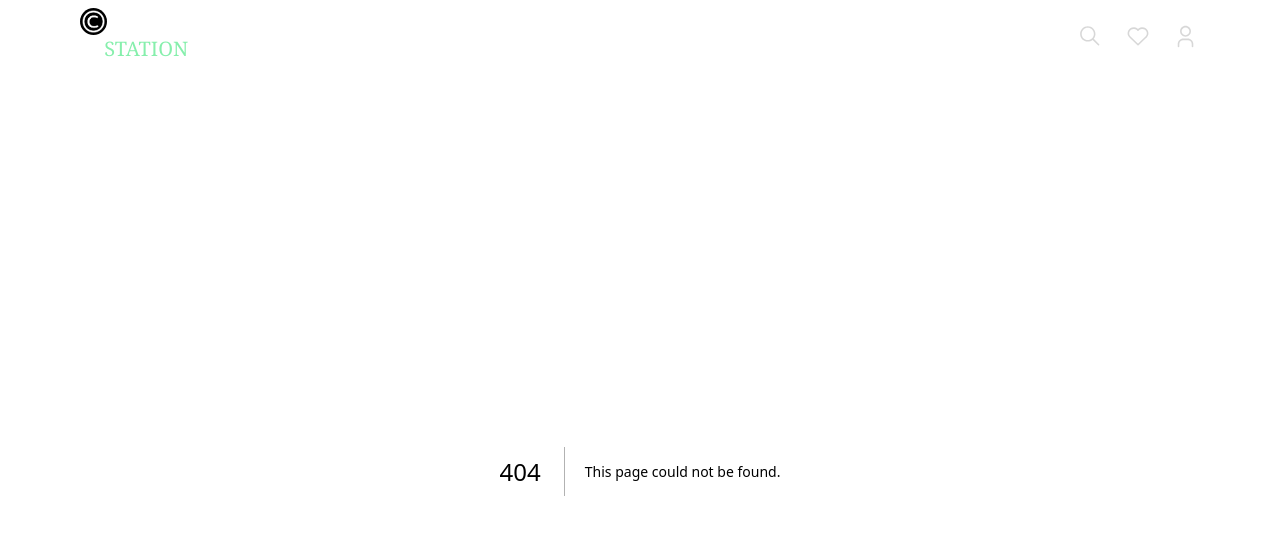
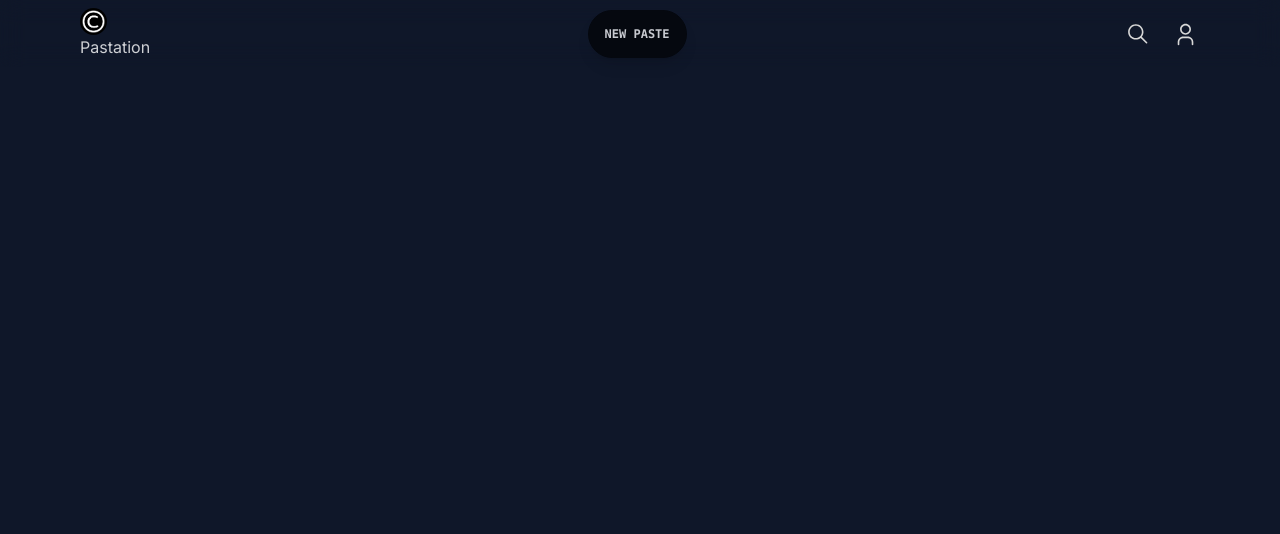
Before and after one commit to man2k/Pastation, a Next.js app: page /about in a window 1280 px wide. Before the commit this address had no page. Shown: the top 534 px of the page. Built offline with nearby package versions, Linux system fonts and the light colour scheme.

Commit message:
UI changes and cleanup

```diff
--- /dev/null
+++ b/app/about/page.tsx
@@ -0,0 +1,19 @@
+import React from "react";
+
+const page = () => {
+  return (
+    <main className="flex min-h-screen flex-col items-center gap-8 px-24 py-5">
+      {/* <div>
+        <h1 className="text-neutral-content text-5xl">
+          <span className="text-stone-300">PA</span>{" "}
+          <span className="text-amber-400">Station</span>
+        </h1>
+        <h2>
+          All In One Pasting <span className="text-emerald-400">Solution</span>
+        </h2>
+      </div> */}
+    </main>
+  );
+};
+
+export default page;
--- a/app/layout.tsx
+++ b/app/layout.tsx
@@ -15,7 +15,7 @@ export default function RootLayout({
   children: React.ReactNode;
 }) {
   return (
-    <html lang="en" data-theme="dark">
+    <html lang="en" data-theme="night">
       <body className={inter.className}>
         <Navbar />
         {children}
--- a/app/page.tsx
+++ b/app/page.tsx
@@ -1,25 +1,26 @@
-"use client";
-import RichTextField from "@/components/RichTextField";
-import CodeTextField from "@/components/CodeTextField";
-import { useState } from "react";
+import Link from "next/link";
 
-export default function Home() {
-  const [richOrCode, setRichOrCode] = useState("Rich");
-  const setField = () => {
-    if (richOrCode == "Rich") setRichOrCode("Code");
-    else setRichOrCode("Rich");
-  };
+const page = () => {
   return (
-    <main className="flex min-h-screen flex-col items-center justify-between px-24 py-5">
-      <div className="flex flex-col justify-center items-center">
-        <input
-          type="checkbox"
-          className="toggle toggle-info"
-          onChange={setField}
-        />
-        <p className="text-blue-500 font-bold">{richOrCode}</p>
+    <main className="flex min-h-screen flex-col items-center gap-8 p-24">
+      <div className="mt-20">
+        <h1 className="text-neutral-content text-5xl">
+          <span className="text-stone-300">PA</span>{" "}
+          <span className="text-amber-400">Station</span>
+        </h1>
+        <h2>
+          All In One Pasting <span className="text-emerald-400">Solution</span>
+        </h2>
       </div>
-      {richOrCode == "Rich" ? <RichTextField /> : <CodeTextField />}
+      <div>
+        <Link href="/paste">
+          <button className="btn border-0 border-b-[1px] border-white">
+            Try it now..
+          </button>
+        </Link>
+      </div>
     </main>
   );
-}
+};
+
+export default page;
--- /dev/null
+++ b/app/paste/Home.tsx
@@ -0,0 +1,46 @@
+"use client";
+import RichTextField from "@/components/RichTextField";
+import CodeTextField from "@/components/CodeTextField";
+import { useState } from "react";
+
+export default function Home() {
+  const [richOrCode, setRichOrCode] = useState("Rich");
+  const setField = () => {
+    if (richOrCode == "Rich") setRichOrCode("Code");
+    else setRichOrCode("Rich");
+  };
+  return (
+    <main className="flex min-h-screen flex-col items-center gap-8 px-24 py-5">
+      {/* <div className="flex flex-col justify-center items-center">
+              <input
+                type="checkbox"
+                className="toggle toggle-accent"
+                onChange={setField}
+              />
+              <p className="font-bold font-mono text-xl mt-2 text-accent">
+                {richOrCode} Field
+              </p>
+            </div> */}
+      <div className="dropdown dropdown-right dropdown-end">
+        <label tabIndex={0} className="btn m-1">
+          {richOrCode}
+        </label>
+        <ul
+          tabIndex={0}
+          className="dropdown-content z-[1] menu p-2 shadow bg-base-100 rounded-box w-52"
+          onChange={setRichOrCode}
+        >
+          <li>
+            <button>Rich Editor</button>
+          </li>
+          <li>
+            <button>Code Editor</button>
+          </li>
+        </ul>
+      </div>
+      <div className="w-full h-full">
+        {richOrCode == "Rich" ? <RichTextField /> : <CodeTextField />}
+      </div>
+    </main>
+  );
+}
--- /dev/null
+++ b/app/paste/page.tsx
@@ -0,0 +1,45 @@
+"use client";
+import RichTextField from "@/components/RichTextField";
+import CodeTextField from "@/components/CodeTextField";
+import { useState } from "react";
+
+export default function Home() {
+  const [richOrCode, setRichOrCode] = useState("Rich");
+  const setField = () => {
+    if (richOrCode == "Rich") setRichOrCode("Code");
+    else setRichOrCode("Rich");
+  };
+  return (
+    <main className="flex min-h-screen flex-col items-center gap-8 px-24 py-5">
+      {/* <div className="flex flex-col justify-center items-center">
+        <input
+          type="checkbox"
+          className="toggle toggle-accent"
+          onChange={setField}
+        />
+        <p className="font-bold font-mono text-xl mt-2 text-accent">
+          {richOrCode} Field
+        </p>
+      </div> */}
+      <div className="dropdown dropdown-left dropdown-end ">
+        <label tabIndex={0} className="btn m-1">
+          {richOrCode}
+        </label>
+        <ul
+          tabIndex={0}
+          className="dropdown-content z-[1] menu p-2 shadow bg-base-100 rounded-box w-52"
+        >
+          <li>
+            <button onClick={setField}>Rich Editor</button>
+          </li>
+          <li>
+            <button onClick={setField}>Code Editor</button>
+          </li>
+        </ul>
+      </div>
+      <div className="w-full h-full">
+        {richOrCode == "Rich" ? <RichTextField /> : <CodeTextField />}
+      </div>
+    </main>
+  );
+}
--- a/components/CodeTextField.tsx
+++ b/components/CodeTextField.tsx
@@ -3,9 +3,9 @@ import { useEffect, useRef, useState } from "react";
 import Editor, { DiffEditor, useMonaco, loader } from "@monaco-editor/react";
 import languages from "../public/assets/languages.json";
 import shortid from "shortid";
-import { stringify } from "flatted";
-import axios from "axios";
-import CryptoJS from "crypto-js";
+// import { stringify } from "flatted";
+// import axios from "axios";
+// import CryptoJS from "crypto-js";
 
 import { v4 as uuidv4 } from "uuid";
 
@@ -51,9 +51,8 @@ const CodeTextField = (props: Props) => {
   // };
 
   return (
-    <div className="flex-col w-full p-5 px-12 text-center">
-      <div className="flex border-1 mb-3">
-        {/* <button onClick={showValue}>Show value</button> */}
+    <div className="flex-col w-full text-center">
+      {/* <div className="flex border-1 mb-3">
         <select
           name={language}
           id="Language"
@@ -90,10 +89,9 @@ const CodeTextField = (props: Props) => {
           <br />
           <label className="bg-black p-1 rounded-xl">Ctrl+F</label>
         </div>
-      </div>
+      </div> */}
       <Editor
-        height="60vh"
-        width="auto"
+        className="min-h-[50vh] w-full border-[1px] border-white border-t-0"
         defaultLanguage="plaintext"
         language={language}
         defaultValue=""
@@ -128,7 +126,7 @@ const CodeTextField = (props: Props) => {
       />
       <div>
         <button
-          className="bg-violet-900 rounded-2xl p-3 text-white text-mono w-28 mt-3 hover:bg-violet-950 hover:font-bold"
+          className="bg-gray-600 h-9 rounded-sm w-32 mt-4 text-base transition ease-in-out hover:font-bold border-b-[1px] border-white shadow-lg shadow-black"
           onClick={handlePaste}
         >
           PASTE
--- a/components/Navbar.tsx
+++ b/components/Navbar.tsx
@@ -3,7 +3,7 @@ import Link from "next/link";
 
 const navIcons = [
   { src: "/assets/icons/search.svg", alt: "search" },
-  { src: "/assets/icons/black-heart.svg", alt: "heart" },
+  // { src: "/assets/icons/black-heart.svg", alt: "heart" },
   { src: "/assets/icons/user.svg", alt: "user" },
 ];
 
@@ -19,10 +19,12 @@ const Navbar = () => {
             src="/logo.png"
             className="rounded-full"
           />
-          <p>
-            <span className="text-white font-serif mr-1">PA</span>
-            <span className="text-green-300 text-xl font-serif">STATION</span>
-          </p>
+          <p className="text-neutral-content">Pastation</p>
+        </Link>
+        <Link href="/paste">
+          <button className="btn text-xs rounded-full font-mono shadow-lg">
+            New Paste
+          </button>
         </Link>
         <div className="flex items-center gap-5">
           {navIcons.map((icon) => (
--- a/components/RichTextField.tsx
+++ b/components/RichTextField.tsx
@@ -14,7 +14,13 @@ const SunEditor = dynamic(() => import("suneditor-react"), {
   ssr: false,
 });
 
-const RichTextField = ({ gotContent, pasteID, submit }) => {
+type Props = {
+  gotContent?: string;
+  pasteID?: string;
+  submit?: any;
+};
+
+const RichTextField = ({ gotContent, pasteID, submit }: Props) => {
   const [content, setContent] = useState("");
   const router = useRouter();
 
@@ -51,9 +57,8 @@ const RichTextField = ({ gotContent, pasteID, submit }) => {
       });
   };
   return (
-    <div className="flex flex-col justify-center items-center w-full p-10 border-2 border-white">
+    <div className="flex flex-col justify-center items-center w-full">
       {submit != false ? (
-        <div className="w-full h-full border-2 border-white">
         <SunEditor
           defaultValue=""
           setContents={content}
@@ -64,10 +69,10 @@ const RichTextField = ({ gotContent, pasteID, submit }) => {
           lang="en"
           height="auto"
           width="auto"
-            placeholder="PASTIT HERE..."
-            plugins={Object.keys(plugins)}
+          placeholder="TYPE HERE..."
+          // plugins={Object.keys(plugins)}
           setOptions={{
-              code: "en",
+            // code: "en",
             mode: "balloon-always",
             buttonList: [
               // Default
@@ -193,27 +198,24 @@ const RichTextField = ({ gotContent, pasteID, submit }) => {
             ],
             plugins: plugins,
           }}
-            setDefaultStyle="font-family: monospace; font-size:16px; background: #1f2937; color: white; border-radius: 6px; min-height: 50vh"
+          setDefaultStyle="font-family: monospace; font-size:16px; background: hsl(var(--b3)); color: white; min-height: 50vh; width: 100%; height: 100%;"
           setAllPlugins={true}
         />
-        </div>
       ) : (
-        <div className="w-full">
         <SunEditor
           defaultValue=""
           setContents={gotContent}
           placeholder="Loading..."
           setOptions={{
-              code: "en",
+            // code: "en",
             mode: "balloon-always",
           }}
           disable
           lang="en"
           height="auto"
           width="auto"
-            setDefaultStyle="font-family: monospace; font-size:16px; background: #1f2937; color: white; border-radius: 6px;"
+          setDefaultStyle="font-family: monospace; font-size:16px; background: hsl(var(--b3)); color: white; min-height: 50vh; width: 100%; height: 100%;"
         />
-        </div>
       )}
 
       {submit === false ? (
@@ -221,10 +223,10 @@ const RichTextField = ({ gotContent, pasteID, submit }) => {
       ) : (
         <div>
           <button
-            className="border-1 border-black bg-indigo-400 hover:bg-indigo-600 rounded-lg w-24 mt-3 p-2 transition ease-in-out hover:font-bold font-mono antialiased"
+            className="bg-gray-600 h-9 rounded-sm w-32 mt-4 text-base transition ease-in-out hover:font-bold border-b-[1px] border-white shadow-lg shadow-black"
             onClick={handleSubmit}
           >
-            Paste
+            PASTE
           </button>
         </div>
       )}
--- a/package.json
+++ b/package.json
@@ -30,6 +30,9 @@
     "daisyui": "^3.9.2",
     "postcss": "^8.4.31",
     "tailwindcss": "^3.3.3",
-    "typescript": "^5.2.2"
+    "typescript": "^5.2.2",
+    "@types/crypto-js": "^4.1.2",
+		"@types/shortid": "^0.0.30",
+		"@types/uuid": "^9.0.5"
   }
 }
--- a/tailwind.config.ts
+++ b/tailwind.config.ts
@@ -16,7 +16,16 @@ const config: Config = {
     },
   },
   daisyui: {
-    themes: ["light", "dark", "black", "business"],
+    themes: [
+      "light",
+      "dark",
+      "black",
+      "business",
+      "forest",
+      "dracula",
+      "night",
+      "aqua",
+    ],
   },
   plugins: [require("daisyui")],
 };
```
Also changed, not shown: 1 other file (tests, documents, lock files or other folders). Lines whose indentation alone changed are shown as unchanged.
